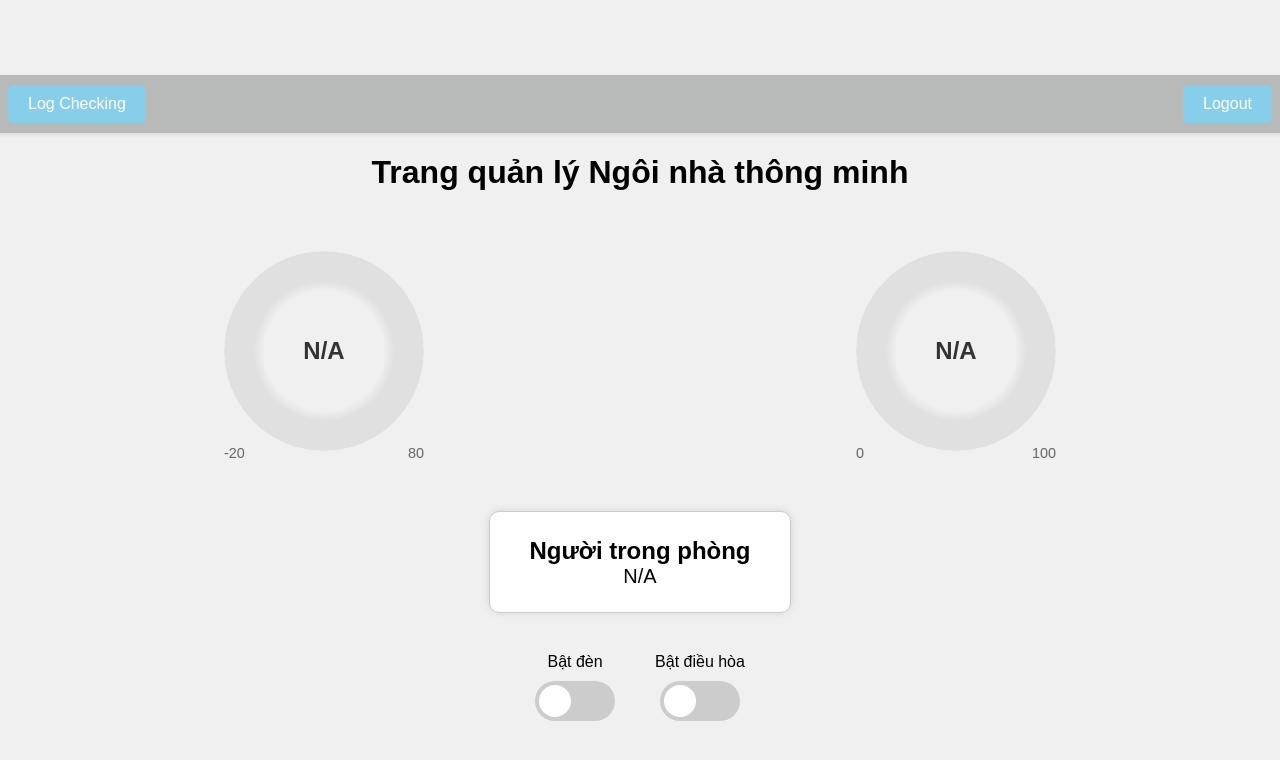
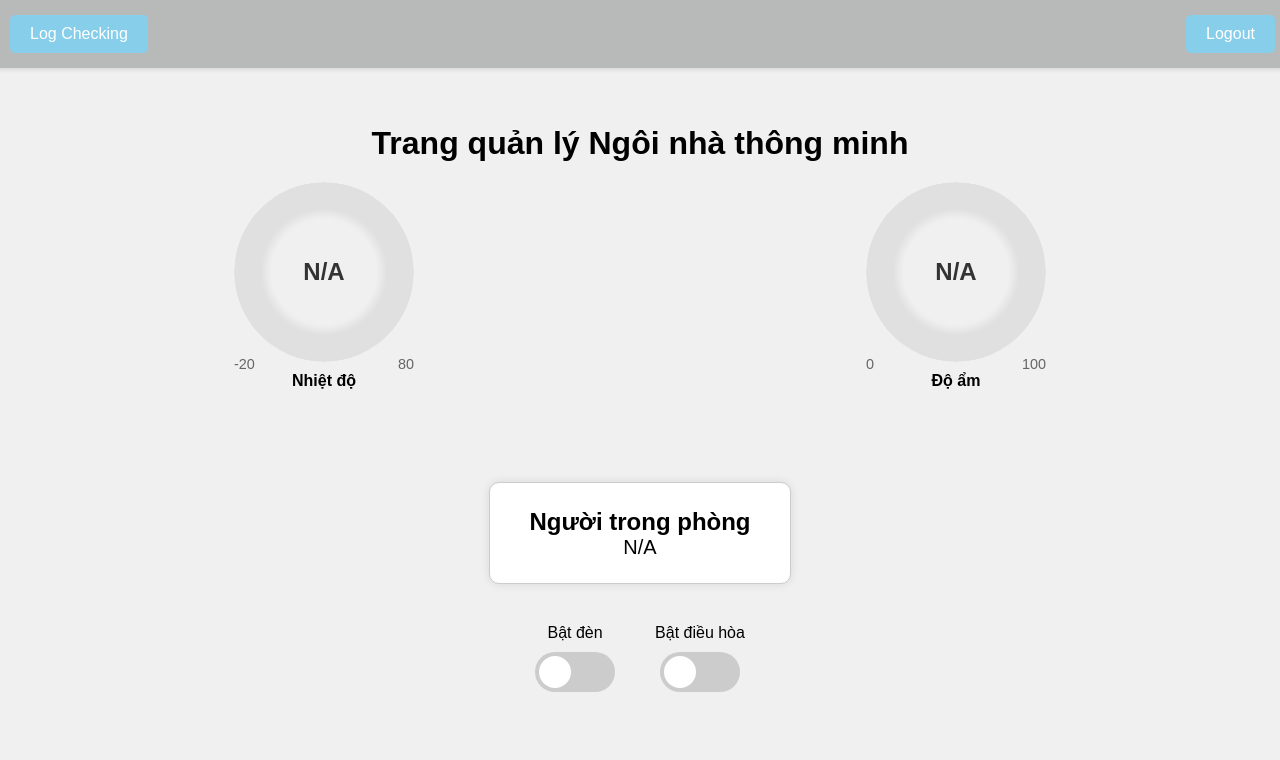
Before and after one commit to MonHauVD/Host_ESP32_HTTP_Post, a plain HTML site: page templates/dashboard.html in a window 1280 px wide. Drawn offline with Linux system fonts and the light colour scheme; no server answers.

Commit message:
Sửa giao diện

```diff
--- a/templates/dashboard.html
+++ b/templates/dashboard.html
@@ -18,11 +18,13 @@
             margin-bottom: 20px;
         }
         .gauge-container {
-            width: 200px;
-            height: 200px;
-            margin: 40px;
             position: relative;
-            text-align: center;
+            width: 180px; /* Adjust as needed */
+            height: 180px; /* Adjust as needed */
+            display: flex;
+            flex-direction: column;
+            align-items: center;
+            justify-content: center;
         }
         .gauge-ring {
             width: 100%;
@@ -45,6 +47,18 @@
             font-size: 1.5em;
             font-weight: bold;
             color: #333;
+        }
+        .gauge-wrapper {
+            display: flex;
+            flex-direction: column;
+            align-items: center;
+        }
+
+        .gauge-title {
+            text-align: center;
+            margin-top: 10px;
+            font-size: 16px;
+            font-weight: bold;
         }
         .gauge-scale {
             position: absolute;
@@ -131,6 +145,8 @@
             transform: translateX(40px);
         }
         .nav-bar {
+            position: fixed;
+            top: 0;
             width: 100%;
             background-color: #b8b9b9;
             color: white;
@@ -141,6 +157,8 @@
         }
         .nav-bar button {
             background-color: #87CEEB;
+            margin: 5px;
+            margin-left: 10px;
             border: none;
             border-radius: 5px;
             color: white;
@@ -160,7 +178,8 @@
         <button onclick="location.href='/logout'">Logout</button>
     </div>
     <h1>Trang quản lý Ngôi nhà thông minh</h1>
-    <div style="display: flex; width: 100%; justify-content: space-around;">
+    <div style="display: flex; width: 100%; height: 35%; justify-content: space-around;">
+        <div class="gauge-wrapper">
             <div class="gauge-container">
                 <div class="gauge-ring" id="temperatureGauge" style="--value: 0; --gauge-color: #ff9999;"></div>
                 <div class="gauge-value" id="temperature">N/A</div>
@@ -169,6 +188,9 @@
                     <span>80</span>
                 </div>
             </div>
+            <div class="gauge-title">Nhiệt độ</div>
+        </div>
+        <div class="gauge-wrapper">
             <div class="gauge-container">
                 <div class="gauge-ring" id="humidityGauge" style="--value: 0; --gauge-color: #87CEEB;"></div>
                 <div class="gauge-value" id="humidity">N/A</div>
@@ -176,6 +198,8 @@
                     <span>0</span>
                     <span>100</span>
                 </div>
+            </div>
+            <div class="gauge-title">Độ ẩm</div>
         </div>
     </div>
     <div class="box">
```
Also changed, not shown: templates/login.html (+1 -1 lines), 1 other file. Lines whose indentation alone changed are shown as unchanged.
